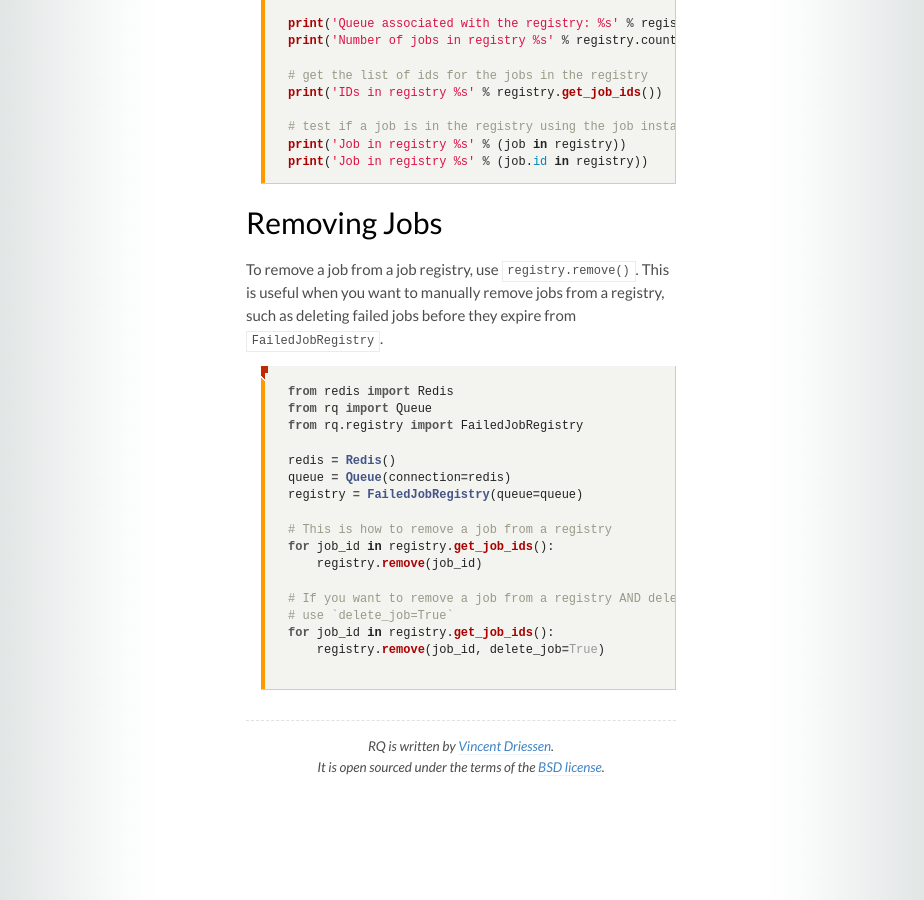
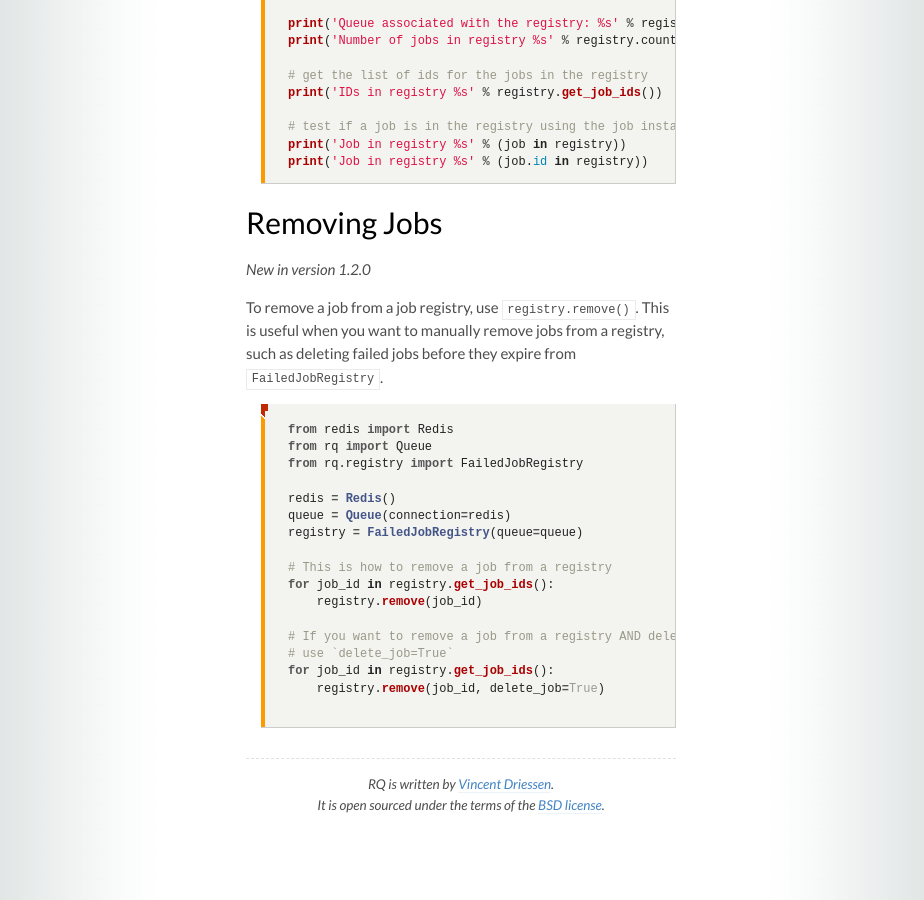
Before and after one commit to rq/rq, a Jekyll site: the page built from docs/docs/job_registries.md, in a window 1280 px wide and 900 px high, scrolled down 995 px. Shown: the whole window, without its empty margins (179-1103 px from the left). Built offline with Jekyll 4.4.1, drawn with Linux system fonts in a browser that asks for light colours; some web fonts are replaced; comment, search, counter and statistics services are not loaded.

Commit message:
Added a note to indicate that `registry.remove(job, delete_job=True)` is new

```diff
--- a/docs/docs/job_registries.md
+++ b/docs/docs/job_registries.md
@@ -46,6 +46,8 @@ print('Job in registry %s' % (job.id in registry))
 
 ## Removing Jobs
 
+_New in version 1.2.0_
+
 To remove a job from a job registry, use `registry.remove()`. This is useful
 when you want to manually remove jobs from a registry, such as deleting failed
 jobs before they expire from `FailedJobRegistry`.
```
